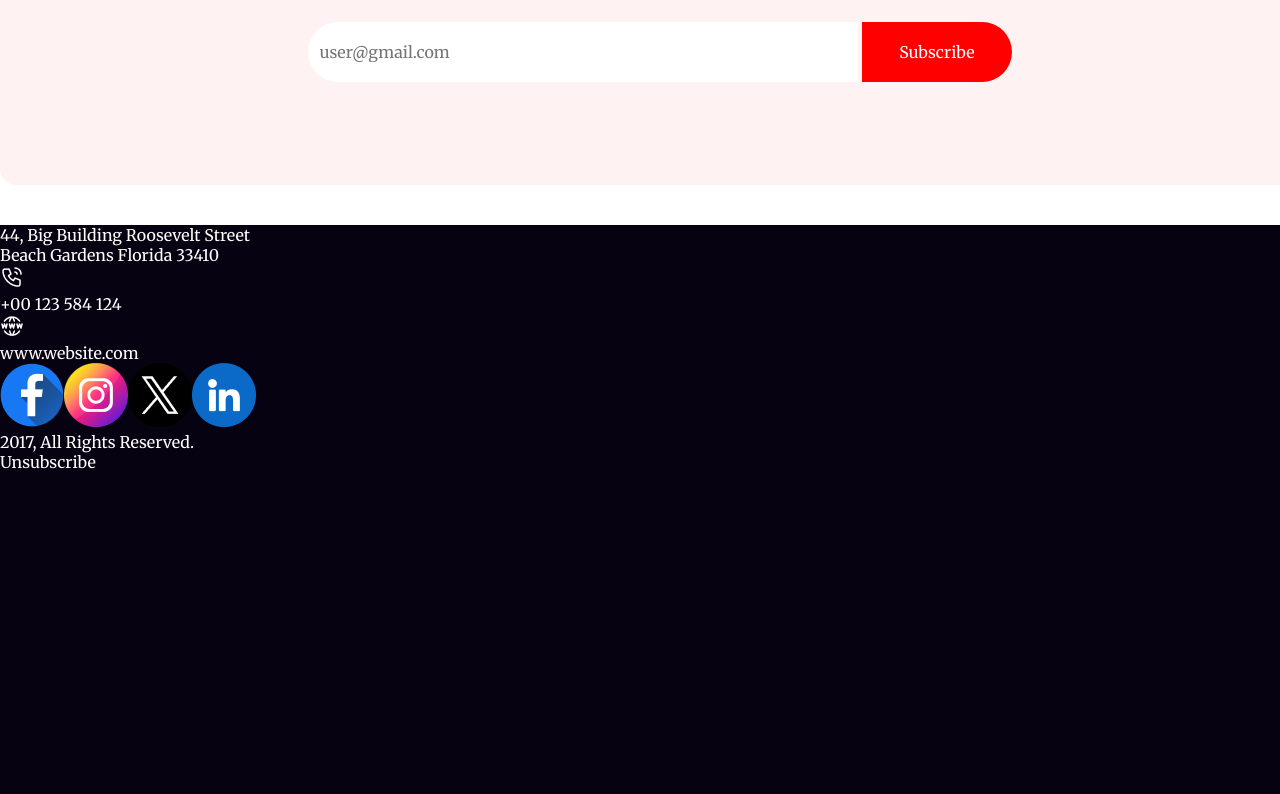
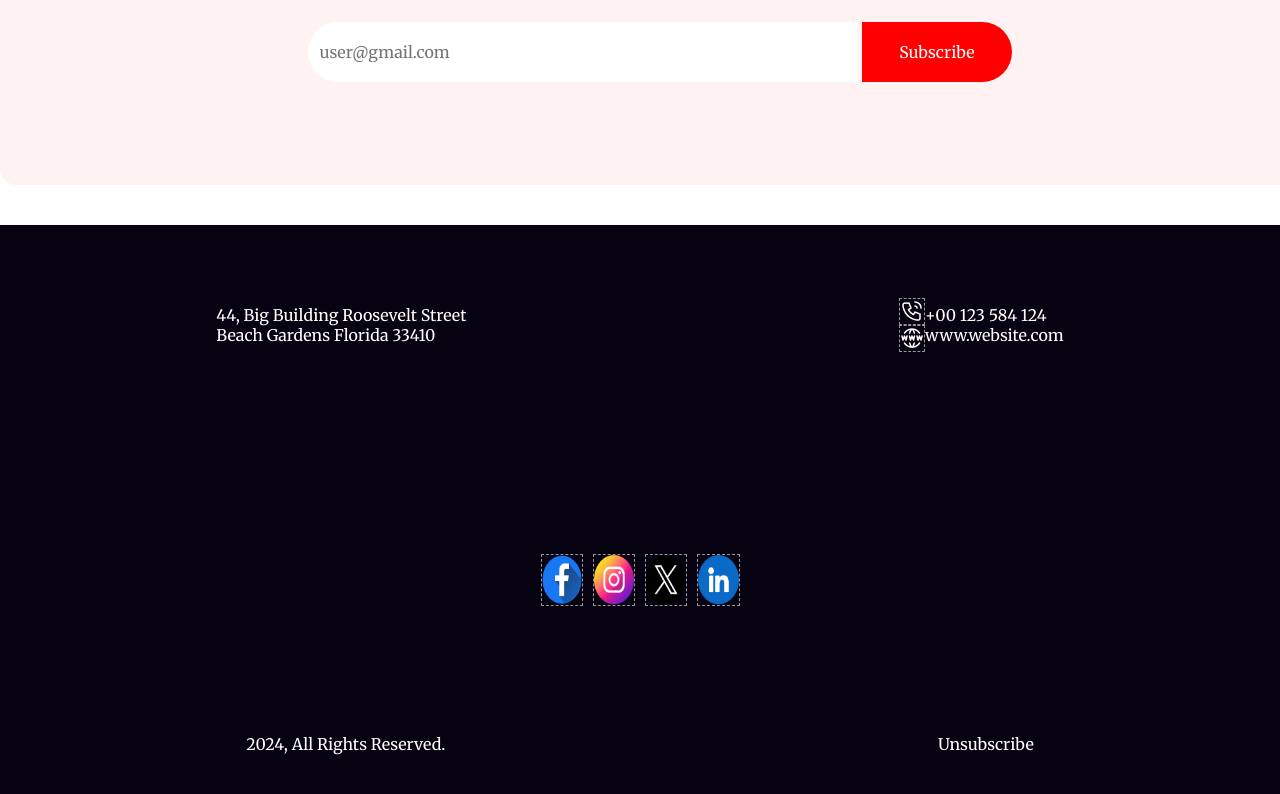
Before and after one commit to DKAbir111/New-Year-Offer, a plain HTML site: page index.html in a window 1280 px wide. Shown: the part 6071-6865 px from the top of the page. Drawn offline with Linux system fonts and the light colour scheme.

Commit message:
footer done

```diff
--- a/index.html
+++ b/index.html
@@ -28,7 +28,8 @@
             <div class="left-side-party">
                 <div class="left-side-party-content">
                     <h1>Welcome to midnight party</h1>
-                <p>Dolor sit amet consectetur. Consequat eget consectetur maecenas sed molestie malesuada. Ipsum sed sodales risus ut pellentesque vel euismod. </p>
+                    <p>Dolor sit amet consectetur. Consequat eget consectetur maecenas sed molestie malesuada. Ipsum sed
+                        sodales risus ut pellentesque vel euismod. </p>
                     <span>JOIN NOW</span>
                 </div>
 
@@ -41,7 +42,8 @@
         <section class="schedule-section">
             <h3><span class="text-primary">Place:</span> New Park Hotel<br>
                 <span class="text-primary">Date:</span> 31 December Night 2023<br>
-                <span class="text-primary">Time:</span> Evening 7.30 pm to 12.30 am</h3>
+                <span class="text-primary">Time:</span> Evening 7.30 pm to 12.30 am
+            </h3>
             <button>JOIN NOW</button>
 
         </section>
@@ -49,7 +51,8 @@
             <div class="comming-soon-left">
                 <h4>NEW BEST OFFER</h4>
                 <h3>Coming Soon</h3>
-                <p>Dolor sit amet consectetur. Consequat eget consectetur maecenas sed molestie malesuada. Ipsum sed sodales risus ut pellentesque vel euismod. </p>
+                <p>Dolor sit amet consectetur. Consequat eget consectetur maecenas sed molestie malesuada. Ipsum sed
+                    sodales risus ut pellentesque vel euismod. </p>
 
             </div>
             <div class="comming-soon-middle">
@@ -72,7 +75,8 @@
             <h5>WHAT IS FUNCTIONAL</h5>
             <h1><span class="text-primary">Holidays</span> Sale 50%</h1>
             <p>Dolor sit amet consectetur. Consequat eget consectetur maecenas sed<br>
-                molestie malesuada. Ipsum sed sodales risus ut pellentesque vel euismod. Eleifend nunc purus quam id<br> fermentum amet amet sit consectetur.</p>
+                molestie malesuada. Ipsum sed sodales risus ut pellentesque vel euismod. Eleifend nunc purus quam id<br>
+                fermentum amet amet sit consectetur.</p>
             <div class="holyday-discount">
                 <img src="./resources/images/Group 75.png" alt="">
                 <img src="./resources/images/Group 44.png" alt="">
@@ -84,21 +88,22 @@
             <div class="gift-content">
                 <h4>THE BEST GIFTS</h4>
                 <h1>Our Awesome Portfolio</h1>
-            <p>Dolor sit amet consectetur. Consequat eget consectetur maecenas sed molestie malesuada.<br> Ipsum sed sodales risus ut pellentesque vel euismod. </p>
+                <p>Dolor sit amet consectetur. Consequat eget consectetur maecenas sed molestie malesuada.<br> Ipsum sed
+                    sodales risus ut pellentesque vel euismod. </p>
             </div>
             <div class="gift-card">
                 <div class="card">
-                <img src="./resources/images/Rectangle 3.png"  alt="">
+                    <img src="./resources/images/Rectangle 3.png" alt="">
 
                 </div>
                 <div class="card">
                     <img src="./resources/images/Rectangle 4.png" alt="">
                 </div>
                 <div class="card">
-                <img src="./resources/images/Rectangle 5.png"  alt="">
+                    <img src="./resources/images/Rectangle 5.png" alt="">
                 </div>
                 <div class="card">
-                <img src="./resources/images/Rectangle 6.png"  alt="">
+                    <img src="./resources/images/Rectangle 6.png" alt="">
                 </div>
                 <div class="card">
                     <img src="./resources/images/Rectangle 7.png" alt="">
@@ -112,7 +117,8 @@
         <section class="subscribe">
             <img src="./resources/images/Group 61.png" alt="">
             <h1>Subscribe Newsletter</h1>
-            <p>Dolor sit amet consectetur. Consequat eget consectetur maecenas sed molestie malesuada.<br> Ipsum sed sodales risus ut pellentesque vel euismod. </p>
+            <p>Dolor sit amet consectetur. Consequat eget consectetur maecenas sed molestie malesuada.<br> Ipsum sed
+                sodales risus ut pellentesque vel euismod. </p>
             <div>
                 <input type="text" placeholder="   user@gmail.com">
                 <button>Subscribe</button>
@@ -122,16 +128,27 @@
         </section>
     </main>
     <footer>
+        <div class="footer-top">
             <div>
-            <div><p>44, Big Building Roosevelt Street<br>
-                Beach Gardens Florida 33410</p></div>
+                <p>44, Big Building Roosevelt Street<br>
+                    Beach Gardens Florida 33410</p>
+            </div>
+            <div class="top-img">
+                <div><img src="./resources/icons/Call.png" alt=""> <img src="./resources/icons/Website.png" alt="">
+                </div>
                 <div>
-                <div><img src="./resources/icons/Call.png" alt=""><p>+00 123 584 124</p></div>
-                <div><img src="./resources/icons/Website.png" alt=""><p>www.website.com</p></div>
+                    <p>+00 123 584 124</p>
+                    <p>www.website.com</p>
                 </div>
             </div>
-        <div><img src="./resources/icons/Facebook.png" alt=""><img src="./resources/icons/Instagram.png" alt=""><img src="./resources/icons/Twitter.png" alt=""><img src="./resources/icons/Linkedin.png" alt=""></div>
-        <div><p>2017, All Rights Reserved.</p><p>Unsubscribe</p></div>
+        </div>
+        <div class="footer-middle"><img src="./resources/icons/Facebook.png" alt=""><img
+                src="./resources/icons/Instagram.png" alt=""><img src="./resources/icons/Twitter.png" alt=""><img
+                src="./resources/icons/Linkedin.png" alt=""></div>
+        <div class="footer-bottom">
+            <p>2024, All Rights Reserved.</p>
+            <p>Unsubscribe</p>
+        </div>
 
     </footer>
 </body>
--- a/styles/style.css
+++ b/styles/style.css
@@ -444,3 +444,40 @@ footer{
     background: rgb(7, 2, 17);
     color: white;
 }
+.footer-top{
+    display: flex;
+    justify-content: space-around;
+   height: 200px;
+   align-items: center;
+}
+.top-img img{
+    display: flex;
+    flex-direction: column;
+    justify-content: center;
+    border: 1px solid rgba(175, 173, 173, 0.864);
+    border-style: dashed;
+}
+.top-img{
+    display: flex;
+    align-items: center;
+
+}
+.footer-middle{
+    height: 309px;
+    display: flex;
+    align-items: center;
+    justify-content: center;
+    gap: 10px;
+}
+.footer-middle img{
+    width: 42.25px;
+height: 52.04px;
+border: 1px solid rgba(175, 173, 173, 0.864);
+border-style: dashed;
+
+}
+.footer-bottom{
+    display: flex;
+    align-items: center;
+    justify-content: space-around;
+}
```
Lines whose indentation alone changed are shown as unchanged.
